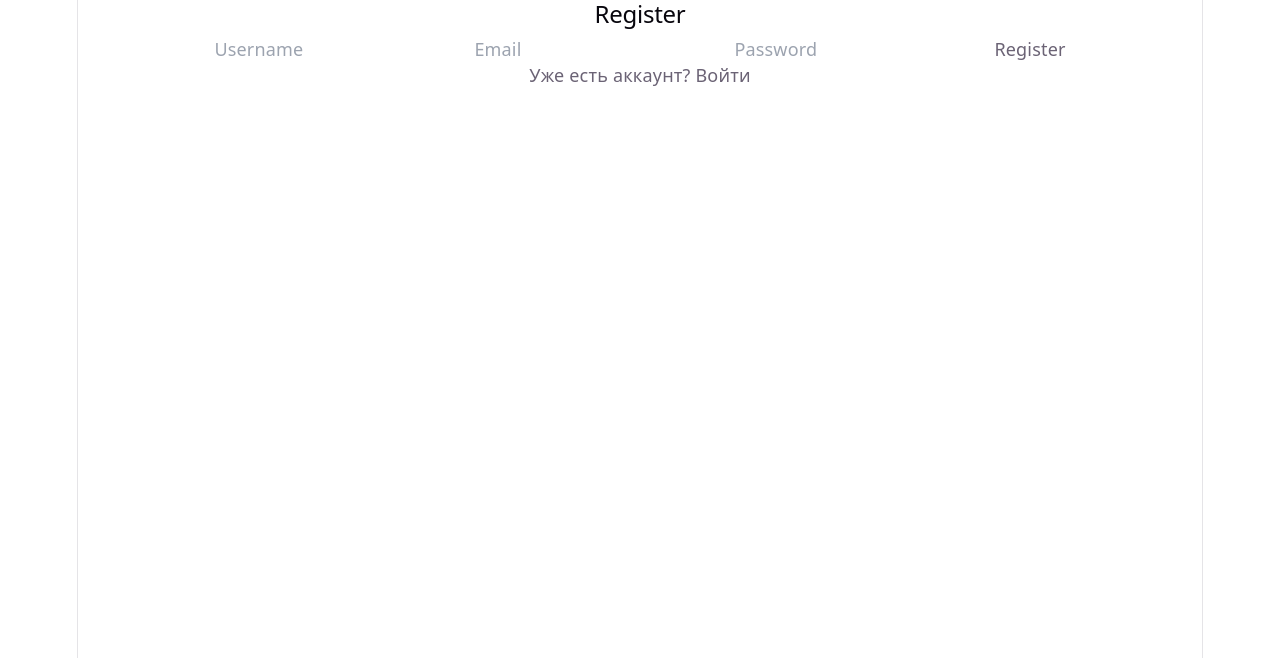
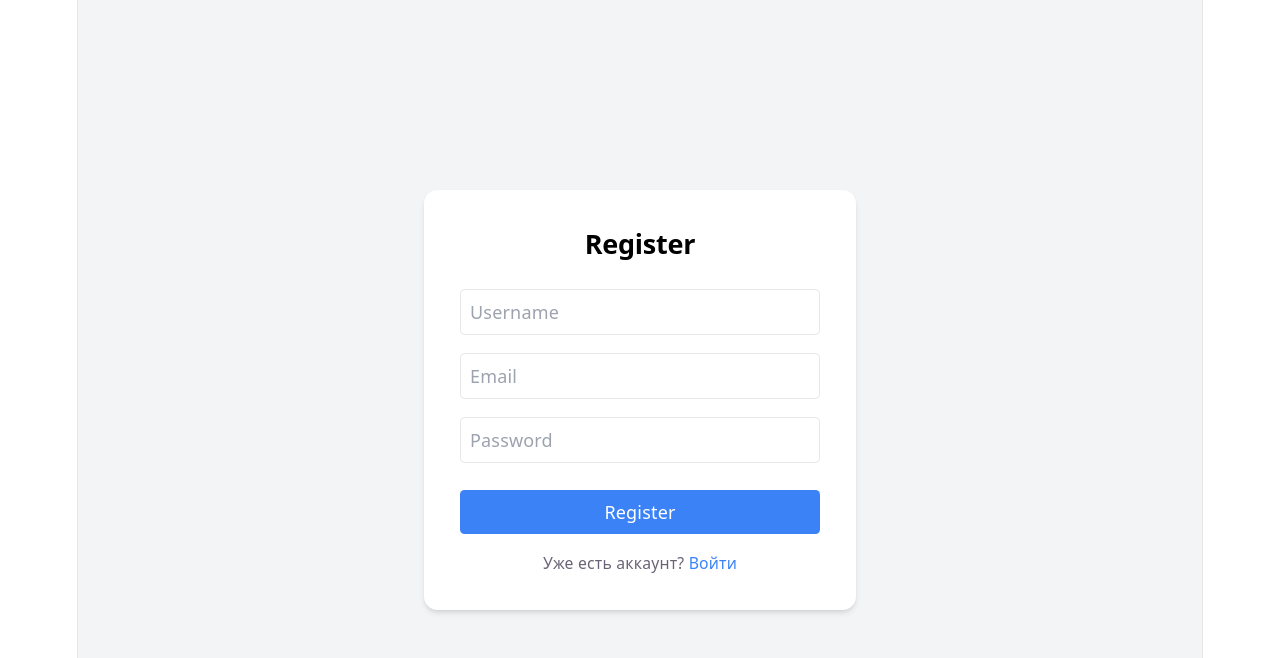
Before and after one commit to AliakseiRom/DL2026_Spring_FSD_Romanouskij, a React (Vite) app in the folder front-end/: page /register in a window 1280 px wide. Shown: the top 658 px of the page. Built offline with nearby package versions, Linux system fonts and the light colour scheme.

Commit message:
refactor ui

```diff
--- a/front-end/src/pages/Login.jsx
+++ b/front-end/src/pages/Login.jsx
@@ -54,7 +54,7 @@ function Login() {
     return (
         <div className="flex items-center justify-center h-screen bg-gray-100">
             <form onSubmit={handleSubmit} className="bg-white p-8 rounded-xl shadow-md w-96">
-                <h2 className="text-2xl font-bold mb-6 text-center">Login</h2>
+                <h2 className="text-2xl font-bold mb-6 text-center text-black">Login</h2>
                 <input
                     placeholder="Username"
                     className="w-full border p-2 rounded mb-4"
--- a/front-end/src/pages/Register.jsx
+++ b/front-end/src/pages/Register.jsx
@@ -19,20 +19,44 @@ export default function Register() {
     };
 
     return (
-        <div>
-            <h2>Register</h2>
-            <form onSubmit={handleSubmit}>
-                <input placeholder="Username" value={username} onChange={e => setUsername(e.target.value)} required/>
-                <input type="email" placeholder="Email" value={email} onChange={e => setEmail(e.target.value)}
-                       required/>
-                <input type="password" placeholder="Password" value={password}
-                       onChange={e => setPassword(e.target.value)} required/>
-                <button type="submit">Register</button>
+        <div className="flex items-center justify-center h-screen bg-gray-100">
+            <form onSubmit={handleSubmit} className="bg-white p-8 rounded-xl shadow-md w-96">
+                <h2 className="text-2xl font-bold mb-6 text-center text-black">Register</h2>
+
+                <input
+                    placeholder="Username"
+                    className="w-full border p-2 rounded mb-4"
+                    value={username}
+                    onChange={(e) => setUsername(e.target.value)}
+                />
+
+                <input
+                    type="email"
+                    placeholder="Email"
+                    className="w-full border p-2 rounded mb-4"
+                    value={email}
+                    onChange={(e) => setEmail(e.target.value)}
+                />
+
+                <input
+                    type="password"
+                    placeholder="Password"
+                    className="w-full border p-2 rounded mb-6"
+                    value={password}
+                    onChange={(e) => setPassword(e.target.value)}
+                />
+
+                <button className="w-full bg-blue-500 text-white p-2 rounded hover:bg-blue-600">
+                    Register
+                </button>
+
+                <p className="text-center mt-4 text-sm">
+                    Уже есть аккаунт?{" "}
+                    <Link className="text-blue-500" to="/login">
+                        Войти
+                    </Link>
+                </p>
             </form>
-
-            <p>
-                Уже есть аккаунт? <Link to="/login">Войти</Link>
-            </p>
         </div>
     );
 }
```
